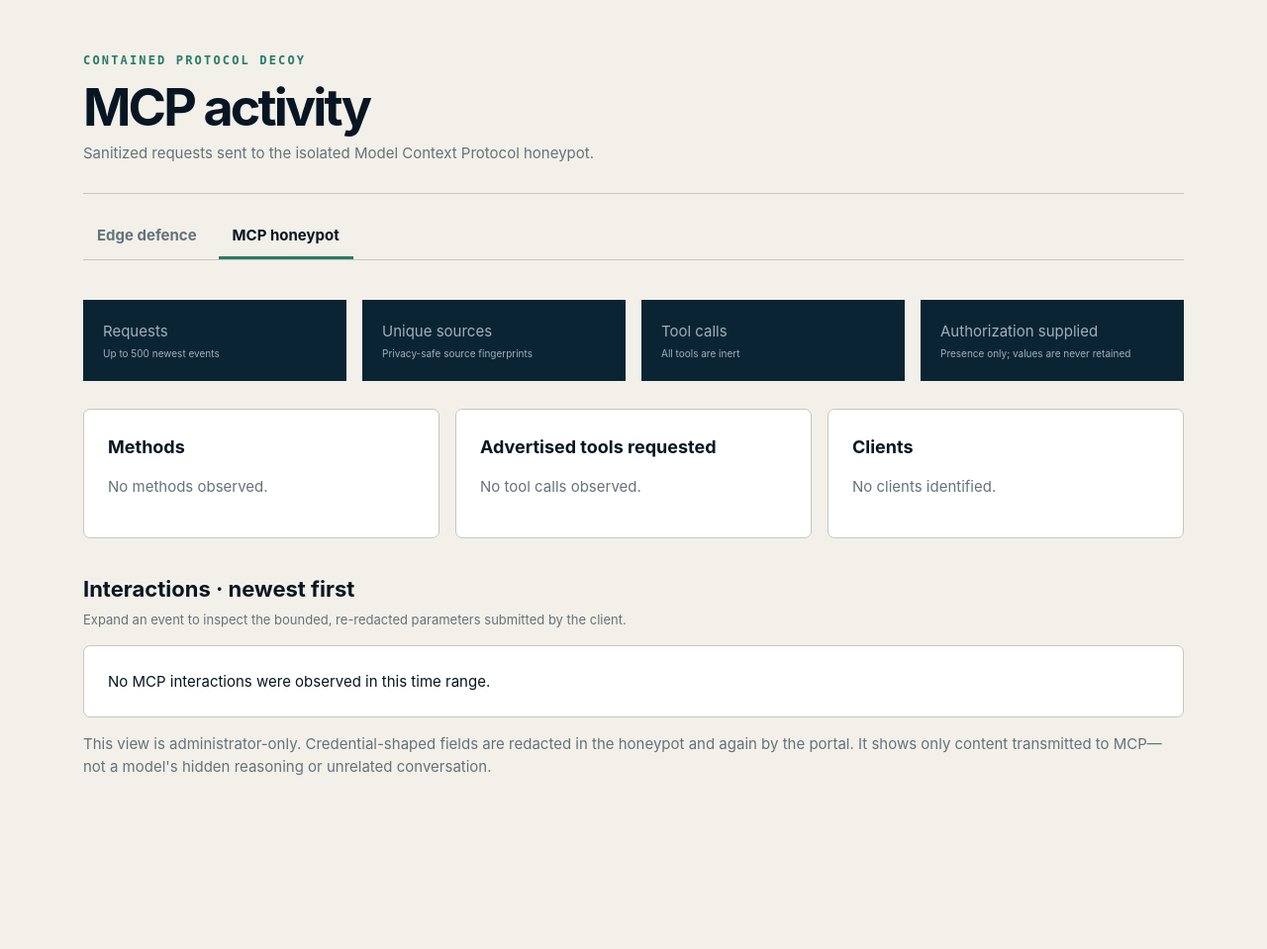
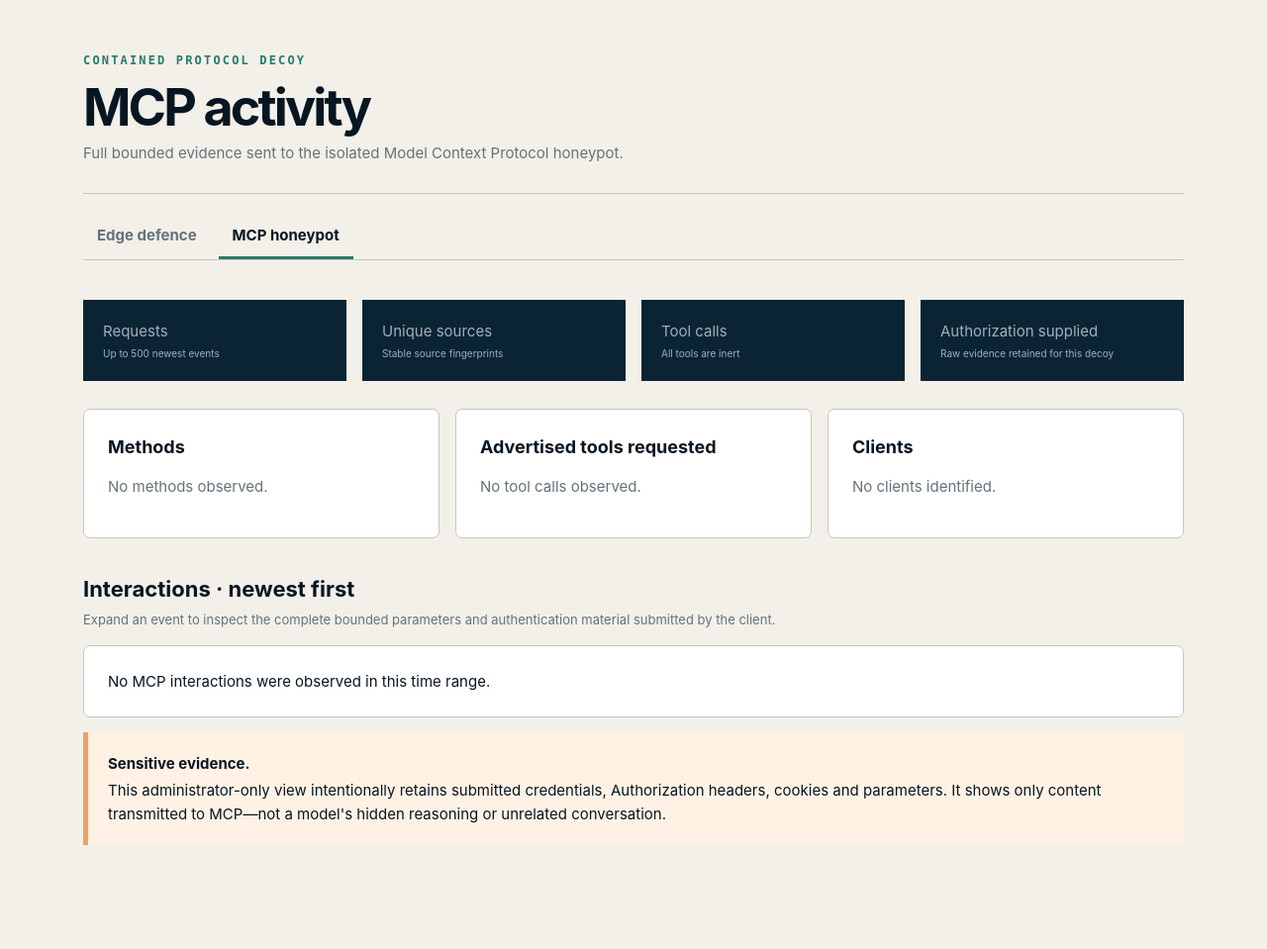
Before and after one commit to edwardtls/images, a Python web app: template cluster-factory-portal/app/templates/security_mcp.html in a window 1280 px wide. Shown: the part 72-1031 px from the top of the page at 99% size. Before the commit the page ends 856 px from the top, so only its background shows below. Run offline with Jinja, Linux system fonts and the light colour scheme; the template is opened without the code that fills it, so the values that code supplies are empty.

Commit message:
retain full MCP honeypot evidence

```diff
--- a/cluster-factory-portal/app/templates/security_mcp.html
+++ b/cluster-factory-portal/app/templates/security_mcp.html
@@ -1,5 +1,5 @@
 {% extends "base.html" %}{% block title %}MCP honeypot · Factory{% endblock %}{% block content %}
-<section class="page-head"><div><div class="eyebrow">Contained protocol decoy</div><h1>MCP activity</h1><p>Sanitized requests sent to the isolated Model Context Protocol honeypot.</p></div></section>
+<section class="page-head"><div><div class="eyebrow">Contained protocol decoy</div><h1>MCP activity</h1><p>Full bounded evidence sent to the isolated Model Context Protocol honeypot.</p></div></section>
 <nav class="security-tabs" aria-label="Security views"><a href="/security">Edge defence</a><a href="/security/mcp" class="active" aria-current="page">MCP honeypot</a></nav>
 {% if error %}<section class="warning"><strong>MCP telemetry is temporarily unavailable.</strong><span>{{ error }}</span></section>
 {% else %}
@@ -8,18 +8,18 @@
 </nav>
 <section class="metrics mcp-metrics">
   <article><span>Requests</span><strong>{{ status.total }}</strong><small>Up to 500 newest events</small></article>
-  <article><span>Unique sources</span><strong>{{ status.unique_sources }}</strong><small>Privacy-safe source fingerprints</small></article>
+  <article><span>Unique sources</span><strong>{{ status.unique_sources }}</strong><small>Stable source fingerprints</small></article>
   <article><span>Tool calls</span><strong>{{ status.tool_calls }}</strong><small>All tools are inert</small></article>
-  <article><span>Authorization supplied</span><strong>{{ status.authenticated }}</strong><small>Presence only; values are never retained</small></article>
+  <article><span>Authorization supplied</span><strong>{{ status.authenticated }}</strong><small>Raw evidence retained for this decoy</small></article>
 </section>
 <section class="grid mcp-summary">
   <article class="panel"><h2>Methods</h2><div class="mini-list">{% for item in status.methods %}<div><span class="mono">{{ item.name }}</span><strong>{{ item.count }}</strong></div>{% else %}<p class="muted">No methods observed.</p>{% endfor %}</div></article>
   <article class="panel"><h2>Advertised tools requested</h2><div class="mini-list">{% for item in status.tools %}<div><span class="mono">{{ item.name }}</span><strong>{{ item.count }}</strong></div>{% else %}<p class="muted">No tool calls observed.</p>{% endfor %}</div></article>
   <article class="panel"><h2>Clients</h2><div class="mini-list">{% for item in status.clients %}<div><span class="mono">{{ item.name }}</span><strong>{{ item.count }}</strong></div>{% else %}<p class="muted">No clients identified.</p>{% endfor %}</div></article>
 </section>
-<section><div class="security-trend-head"><div><h2>Interactions · newest first</h2><p>Expand an event to inspect the bounded, re-redacted parameters submitted by the client.</p></div>{% if status.truncated %}<strong>Newest 500 shown</strong>{% endif %}</div>
+<section><div class="security-trend-head"><div><h2>Interactions · newest first</h2><p>Expand an event to inspect the complete bounded parameters and authentication material submitted by the client.</p></div>{% if status.truncated %}<strong>Newest 500 shown</strong>{% endif %}</div>
 {% if status.events %}<div class="table mcp-table"><div class="tr th"><span>Time / source</span><span>Client</span><span>Method / tool</span><span>Protocol</span><span>Submitted context</span></div>
-{% for event in status.events %}<div class="tr"><span data-label="Time / source"><time class="mono" datetime="{{ event.timestamp }}">{{ event.timestamp }}</time><small class="mono">{{ event.source_ip }}</small><small title="Stable one-way source identifier">fp {{ event.source_fingerprint }}</small></span><span data-label="Client"><span class="mono">{{ event.client_name }}</span>{% if event.client_version %}<small>v{{ event.client_version }}</small>{% endif %}<small>{{ event.user_agent }}</small></span><span data-label="Method / tool"><span class="mono">{{ event.method }}</span>{% if event.tool %}<small class="mono">{{ event.tool }}</small>{% endif %}{% if event.authorization_present %}<small>Authorization: {{ event.authorization_scheme or 'present' }}</small>{% endif %}</span><span class="mono" data-label="Protocol">{{ event.protocol }}</span><span data-label="Submitted context"><details><summary>View sanitized parameters</summary><pre class="mcp-payload">{{ event.params_json }}</pre></details>{% if event.origin != '—' %}<small>Origin: {{ event.origin }}</small>{% endif %}</span></div>{% endfor %}</div>
+{% for event in status.events %}<div class="tr"><span data-label="Time / source"><time class="mono" datetime="{{ event.timestamp }}">{{ event.timestamp }}</time><small class="mono">{{ event.source_ip }}</small><small title="Stable one-way source identifier">fp {{ event.source_fingerprint }}</small></span><span data-label="Client"><span class="mono">{{ event.client_name }}</span>{% if event.client_version %}<small>v{{ event.client_version }}</small>{% endif %}<small>{{ event.user_agent }}</small></span><span data-label="Method / tool"><span class="mono">{{ event.method }}</span>{% if event.tool %}<small class="mono">{{ event.tool }}</small>{% endif %}{% if event.authorization_present %}<small>Authorization: {{ event.authorization_scheme or 'present' }}</small>{% endif %}</span><span class="mono" data-label="Protocol">{{ event.protocol }}</span><span data-label="Submitted context"><details><summary>View submitted parameters</summary><pre class="mcp-payload">{{ event.params_json }}</pre></details>{% if event.authorization %}<details><summary>View Authorization header</summary><pre class="mcp-payload">{{ event.authorization }}</pre></details>{% endif %}{% if event.cookie %}<details><summary>View Cookie header</summary><pre class="mcp-payload">{{ event.cookie }}</pre></details>{% endif %}<small class="mono">{{ event.request_target }}</small>{% if event.origin != '—' %}<small>Origin: {{ event.origin }}</small>{% endif %}</span></div>{% endfor %}</div>
 {% else %}<div class="empty">No MCP interactions were observed in this time range.</div>{% endif %}</section>
-<p class="note">This view is administrator-only. Credential-shaped fields are redacted in the honeypot and again by the portal. It shows only content transmitted to MCP—not a model's hidden reasoning or unrelated conversation.</p>
+<p class="warning"><strong>Sensitive evidence.</strong><span>This administrator-only view intentionally retains submitted credentials, Authorization headers, cookies and parameters. It shows only content transmitted to MCP—not a model's hidden reasoning or unrelated conversation.</span></p>
 {% endif %}{% endblock %}
```
Also changed, not shown: cluster-factory-portal/app/mcp_security.py (+10 -12 lines), mcp-honeypot/server.py (+12 -17 lines), cluster-factory-portal/README.md, mcp-honeypot/README.md.
